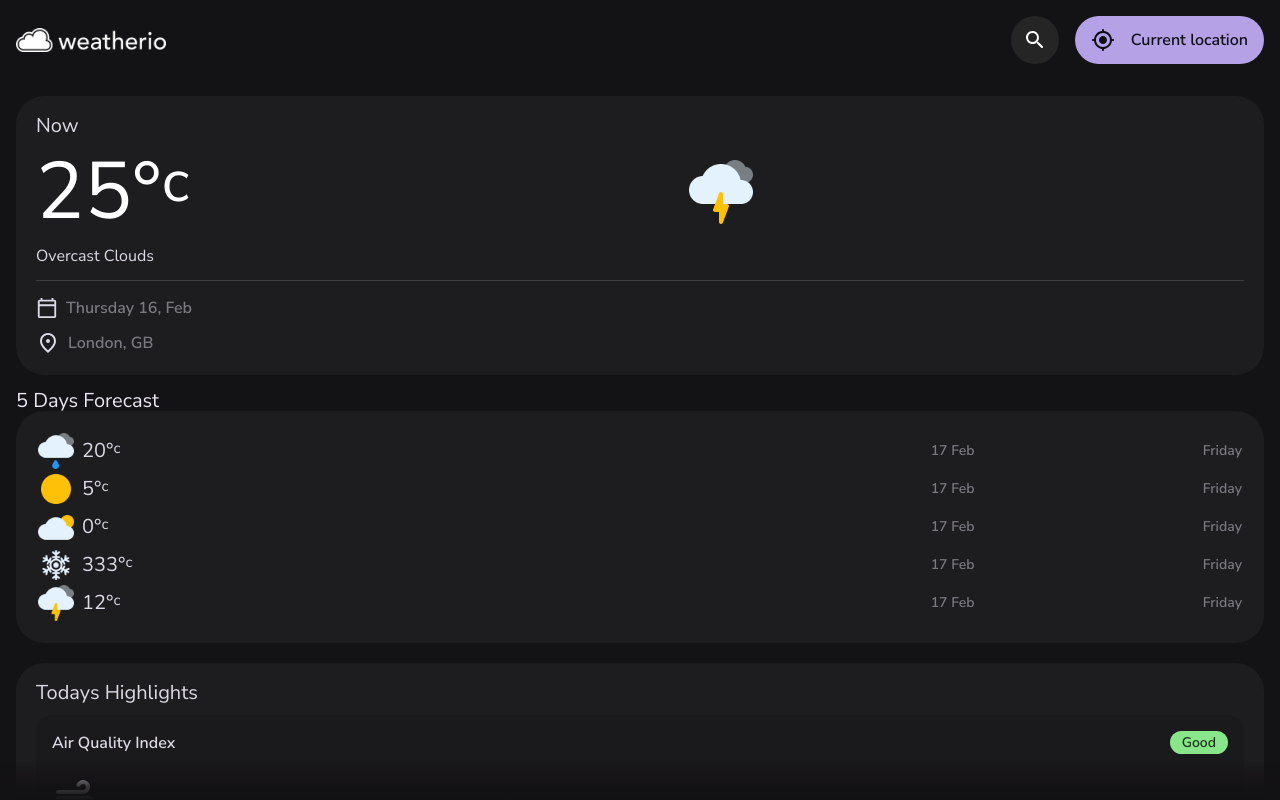
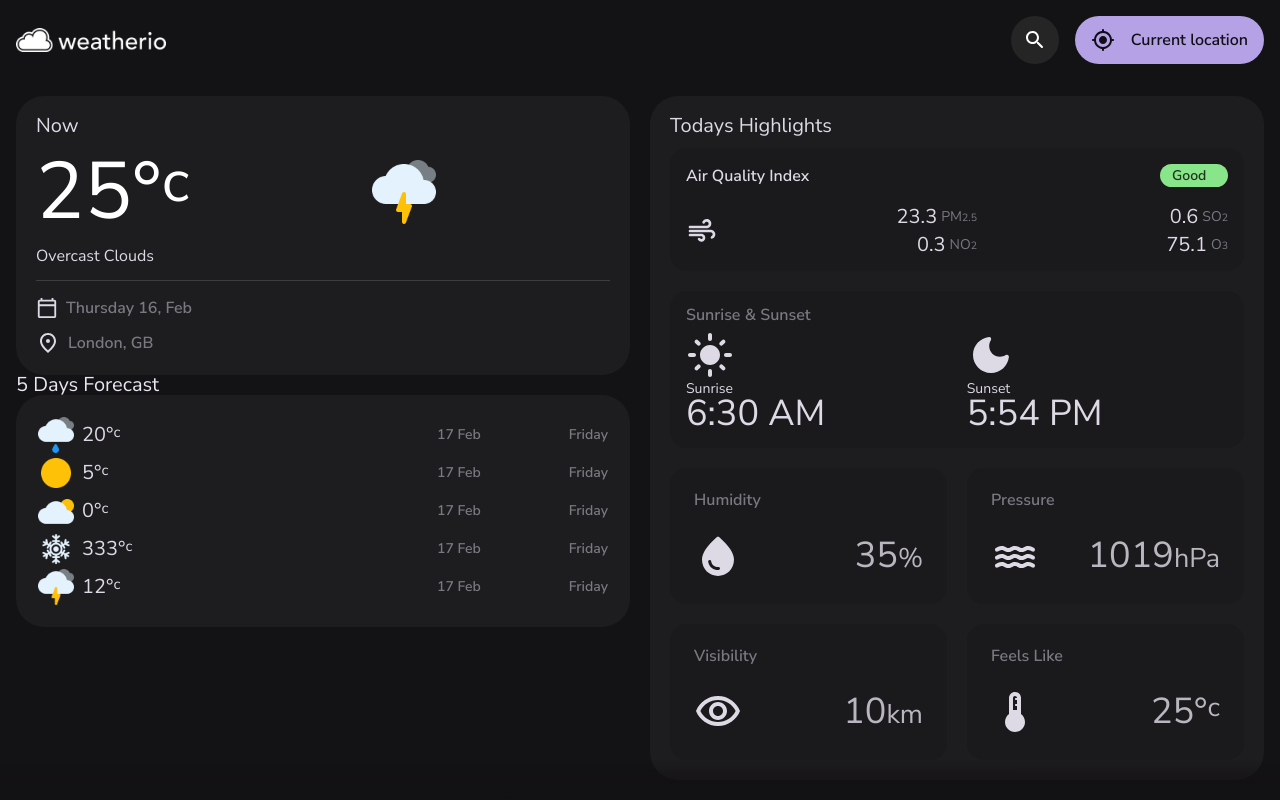
Before and after one commit to HunterM7/cloudy-ho, a React (Vite) app: page / in a window 1280 px wide. Built offline with nearby package versions, Linux system fonts and the light colour scheme.

Commit message:
Some changes

```diff
--- a/src/components/Main/Main.module.scss
+++ b/src/components/Main/Main.module.scss
@@ -23,6 +23,10 @@
 
 	overflow-y: auto; // For Firefox
 	overflow-y: overlay;
+
+	@media (min-width: $bp-md) {
+		grid-template-columns: repeat(2, 1fr);
+	}
 
 	&::-webkit-scrollbar-thumb {
 		background-color: transparent;
@@ -53,7 +57,7 @@
 
 .section {
 	&:not(:last-child) {
-		margin-block-end: 16px;
+		// margin-block-end: 16px;
 	}
 }
 
--- a/src/components/SearchBar/SearchBar.tsx
+++ b/src/components/SearchBar/SearchBar.tsx
@@ -43,7 +43,7 @@ export const SearchBar: FC = () => {
           aria-label="close search"
           data-search-toggler
           StartIcon={ArrowBackRoundedIcon}
-          extraClasses={[styles.leadingIcon]}
+          className={styles.leadingIcon}
           onClick={() => console.log('arrow click')}
         />
       </div>
--- a/src/ui/AirCard/AirCard.module.scss
+++ b/src/ui/AirCard/AirCard.module.scss
@@ -27,10 +27,20 @@
 }
 
 .data {
+	display: flex;
+	justify-content: space-between;
+	align-items: center;
+	column-gap: 16px;
 	grid-area: data;
 
+	&__icon {
+		font-size: 3.2rem !important;
+	}
+
 	&__list {
-	}
-	&__item {
+		width: 100%;
+		display: grid;
+		grid-template-columns: repeat(2, 1fr);
+		gap: 8px;
 	}
 }
--- a/src/ui/AirCard/AirCard.tsx
+++ b/src/ui/AirCard/AirCard.tsx
@@ -62,11 +62,11 @@ export const AirCard: FC<AirCardProps> = ({ className, ...rest }) => {
       />
 
       <div className={styles.data}>
-        <AirRoundedIcon sx={{ fontSize: '4.8rem' }} />
+        <AirRoundedIcon className={styles.data__icon} />
 
         <ul className={styles.data__list}>
-          {airData.map((props) => (
-            <AirCardInfo component="li" {...props} />
+          {airData.map((props, index) => (
+            <AirCardInfo key={index} component="li" {...props} />
           ))}
         </ul>
       </div>
--- a/src/ui/AirCard/AirCardInfo/AirCardInfo.module.scss
+++ b/src/ui/AirCard/AirCardInfo/AirCardInfo.module.scss
@@ -5,9 +5,11 @@
 
 .wrapper {
 	display: flex;
-	flex-direction: column;
+	flex-direction: row-reverse;
 	align-items: center;
-	gap: 8px;
+	gap: 4px;
+
+	justify-content: end;
 }
 
 .heading {
@@ -16,5 +18,5 @@
 }
 
 .value {
-	@include title-1;
+	@include m-title-1;
 }
--- a/src/ui/Button/Button.tsx
+++ b/src/ui/Button/Button.tsx
@@ -9,14 +9,13 @@ export interface IButtonProps extends ButtonHTMLAttributes<HTMLButtonElement> {
   primary?: true
   hasState?: true
   StartIcon?: SvgIconComponent
-  extraClasses?: string[]
 }
 
 export const Button: FC<IButtonProps> = ({
   primary = false,
   hasState = false,
   StartIcon,
-  extraClasses = [],
+  className,
   children,
   ...rest
 }) => {
@@ -28,7 +27,7 @@ export const Button: FC<IButtonProps> = ({
         primary && styles.primary,
         hasState && styles.hasState,
         !children && styles.withoutText,
-        ...extraClasses,
+        className,
       )}
       {...rest}
     >
--- a/src/ui/ForecastCard/ForecastCard.tsx
+++ b/src/ui/ForecastCard/ForecastCard.tsx
@@ -10,11 +10,13 @@ export const ForecastCard: FC = () => {
   return (
     <div className={styles.card}>
       <table className={styles.table}>
-        <ForecastItem temperature={20} condition="lightRain" />
-        <ForecastItem temperature={5} condition="clear" />
-        <ForecastItem temperature={0} condition="partlyCloudy" />
-        <ForecastItem temperature={333} condition="snow" />
-        <ForecastItem temperature={12} condition="thunderstorm" />
+        <tbody>
+          <ForecastItem temperature={20} condition="lightRain" />
+          <ForecastItem temperature={5} condition="clear" />
+          <ForecastItem temperature={0} condition="partlyCloudy" />
+          <ForecastItem temperature={333} condition="snow" />
+          <ForecastItem temperature={12} condition="thunderstorm" />
+        </tbody>
       </table>
     </div>
   )
```
